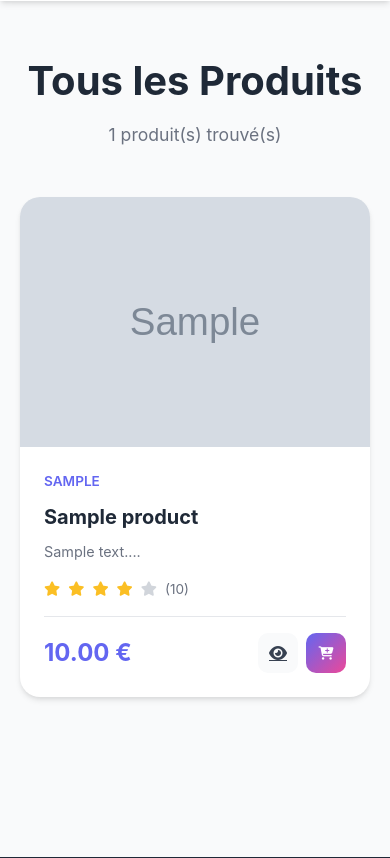
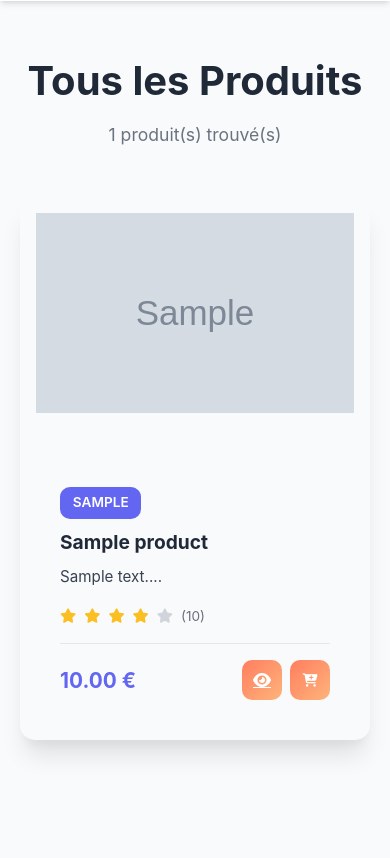
Before and after one commit to bengo2024/python-typed-project, a Flask app: page /products in a window 390 px wide. Shown: the part 271-1129 px from the top of the page. Run offline with Flask 3, Linux system fonts and the light colour scheme; tables that the repository leaves empty hold one stand-in row (values such as "Sample post"); grey boxes marked "Sample" are stand-in pictures.

Commit message:
Amélioration page produits : cartes stylées, zoom image, boutons gradient, badges colorés, meilleure typographie et responsivité

```diff
--- a/templates/shopify/products.html
+++ b/templates/shopify/products.html
@@ -92,5 +92,83 @@
     color: var(--text-light);
     font-size: 1.1rem;
 }
+
+.products-grid {
+    display: grid;
+    grid-template-columns: repeat(auto-fit, minmax(250px, 1fr));
+    gap: 2rem;
+}
+.product-card {
+    background: var(--bg-light);
+    border-radius: 15px;
+    box-shadow: var(--shadow-lg);
+    overflow: hidden;
+    transition: transform 0.2s, box-shadow 0.2s;
+}
+.product-card:hover {
+    transform: translateY(-5px);
+    box-shadow: 0 12px 25px rgba(0,0,0,0.15);
+}
+
+.product-image img {
+    width: 100%;
+    height: 200px;
+    object-fit: cover;
+    transition: transform 0.3s ease;
+}
+.product-image img:hover {
+    transform: scale(1.05);
+}
+
+.btn-add-cart, .btn-view {
+    background: linear-gradient(135deg, #ff7e5f, #feb47b);
+    color: white;
+    border: none;
+    border-radius: 10px;
+    padding: 0.6rem 1rem;
+    font-weight: 600;
+    cursor: pointer;
+    transition: transform 0.2s, box-shadow 0.2s;
+}
+.btn-add-cart:hover, .btn-view:hover {
+    transform: translateY(-2px);
+    box-shadow: 0 8px 20px rgba(0,0,0,0.2);
+}
+
+.product-badge {
+    position: absolute;
+    top: 10px;
+    left: 10px;
+    padding: 0.3rem 0.6rem;
+    border-radius: 8px;
+    font-size: 0.8rem;
+    font-weight: 600;
+    color: white;
+}
+.badge-warning { background-color: #f39c12; }
+.product-category {
+    display: inline-block;
+    background: var(--primary-color);
+    color: white;
+    padding: 0.3rem 0.8rem;
+    border-radius: 10px;
+    font-size: 0.85rem;
+    margin-bottom: 0.5rem;
+}
+
+.product-name { font-size: 1.2rem; font-weight: 700; color: var(--dark-color); margin-bottom: 0.5rem; }
+.product-description { font-size: 0.95rem; line-height: 1.6; color: var(--text-color); }
+.product-price { font-size: 1.3rem; font-weight: 700; color: var(--primary-color); }
+
+@media (max-width: 768px) {
+    .products-grid {
+        grid-template-columns: 1fr;
+        gap: 1.5rem;
+    }
+    .product-card {
+        padding: 1rem;
+    }
+}
+
 </style>
 {% endblock %}
```
